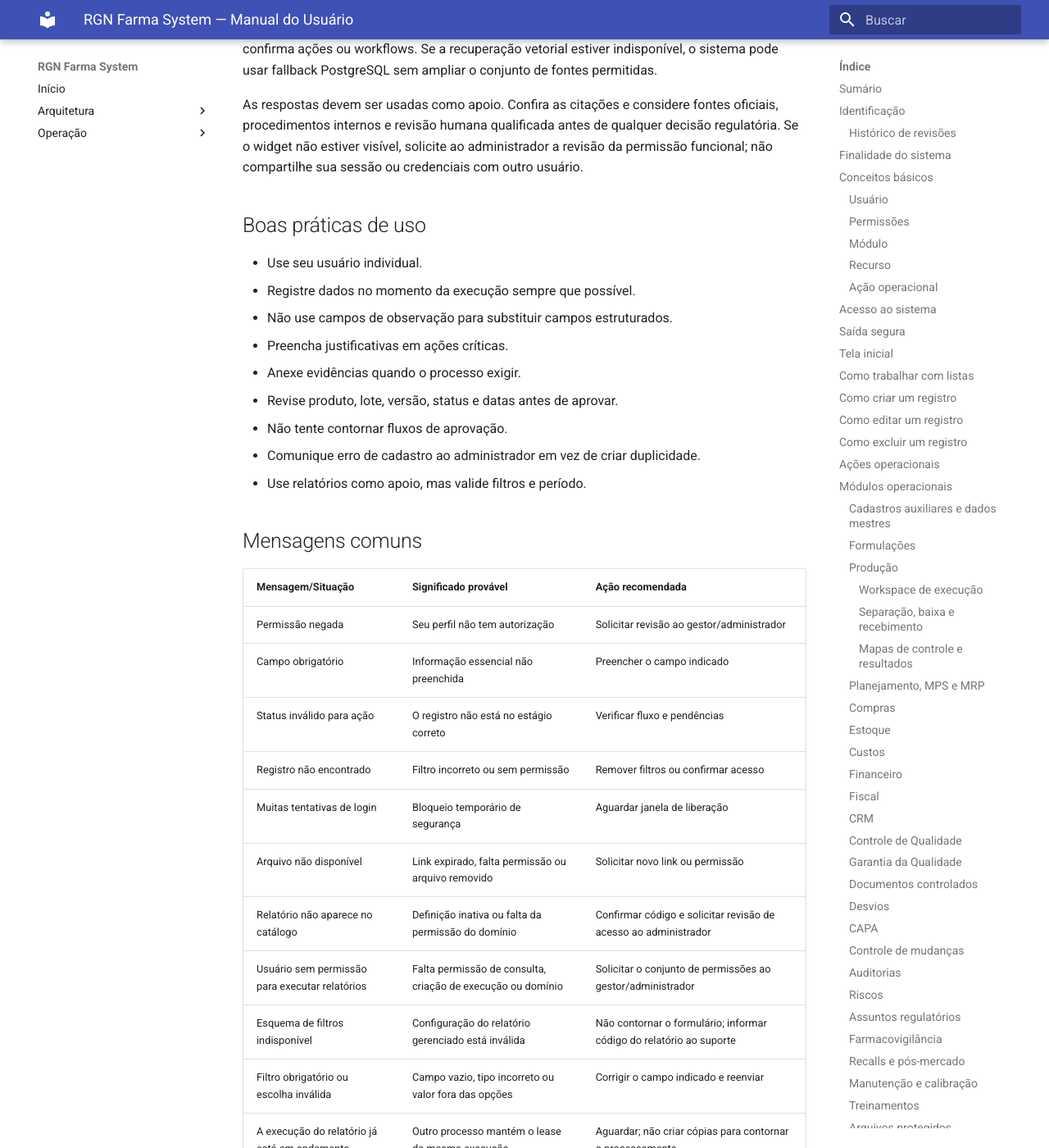
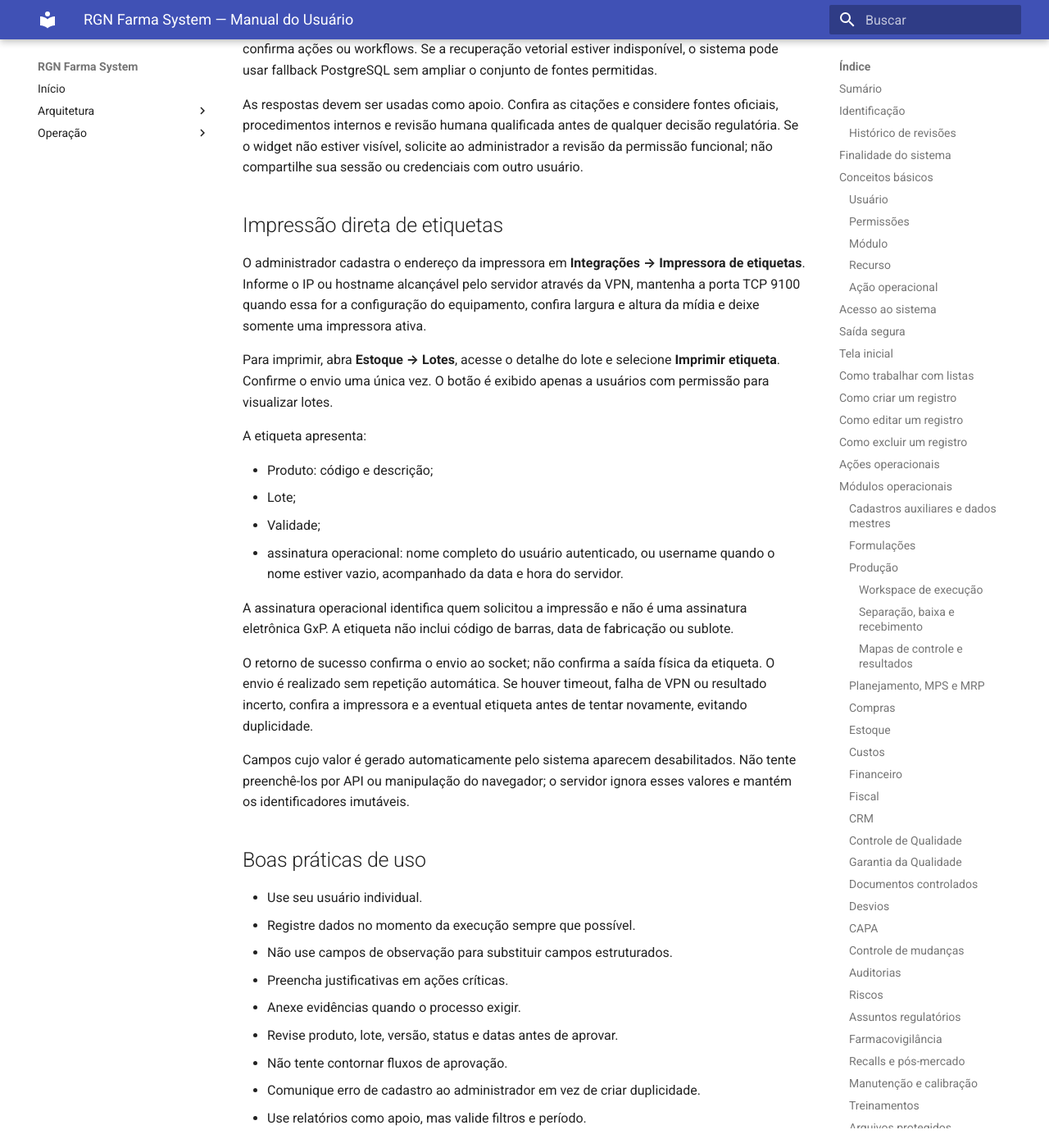
Before and after one commit to RuiGN/rgnfamarsystemv2, an MkDocs documentation site: the page built from docs/pdf/manual_usuario.md, in a window 1280 px wide and 1400 px high, scrolled down 22537 px. Shown: the whole window at 82% size. Built offline with MkDocs 1.6.1 and Material for MkDocs 9.7.7, drawn with Linux system fonts in a browser that asks for light colours.

```diff
--- a/docs/pdf/manual_usuario.md
+++ b/docs/pdf/manual_usuario.md
@@ -799,6 +799,39 @@ qualquer decisão regulatória. Se o widget não estiver visível, solicite ao
 administrador a revisão da permissão funcional; não compartilhe sua sessão ou
 credenciais com outro usuário.
 
+## Impressão direta de etiquetas
+
+O administrador cadastra o endereço da impressora em **Integrações →
+Impressora de etiquetas**. Informe o IP ou hostname alcançável pelo servidor
+através da VPN, mantenha a porta TCP 9100 quando essa for a configuração do
+equipamento, confira largura e altura da mídia e deixe somente uma impressora
+ativa.
+
+Para imprimir, abra **Estoque → Lotes**, acesse o detalhe do lote e selecione
+**Imprimir etiqueta**. Confirme o envio uma única vez. O botão é exibido apenas
+a usuários com permissão para visualizar lotes.
+
+A etiqueta apresenta:
+
+- Produto: código e descrição;
+- Lote;
+- Validade;
+- assinatura operacional: nome completo do usuário autenticado, ou username
+  quando o nome estiver vazio, acompanhado da data e hora do servidor.
+
+A assinatura operacional identifica quem solicitou a impressão e não é uma
+assinatura eletrônica GxP. A etiqueta não inclui código de barras, data de
+fabricação ou sublote.
+
+O retorno de sucesso confirma o envio ao socket; não confirma a saída física
+da etiqueta. O envio é realizado sem repetição automática. Se houver timeout,
+falha de VPN ou resultado incerto, confira a impressora e a eventual etiqueta
+antes de tentar novamente, evitando duplicidade.
+
+Campos cujo valor é gerado automaticamente pelo sistema aparecem
+desabilitados. Não tente preenchê-los por API ou manipulação do navegador; o
+servidor ignora esses valores e mantém os identificadores imutáveis.
+
 ## Boas práticas de uso
 
 - Use seu usuário individual.
--- a/docs/validation/evidence-catalog.yml
+++ b/docs/validation/evidence-catalog.yml
@@ -50,9 +50,9 @@ evidence:
     title: Validação das relações 1-N prioritárias
     owner: engineering
     reviewed_by: automated-quality-gate
-    captured_at: '2026-07-28T00:00:00Z'
+    captured_at: '2026-08-26T00:00:00Z'
     status: approved
-    sha256: 'afb850a9a90f1b5cf3bee21c8dd40d0a6dc2115164938d53f65ff879fe0a5aa4'
+    sha256: '8c5cb4ed9abd04686833a8d9d17c57b96e4e3076ba0b28dbf8e932d5ba22939c'
     artifact: tests/test_formula_inline_components_ui.py
   - id: EV-SI-006
     requirement: SI-006
```
Also changed, not shown: README.md (+10 -0 lines), docs/architecture/integrations.md (+24 -0 lines), docs/architecture/inventory.md (+20 -0 lines), docs/validation/direct-label-printing-acceptance.md (added, +89 -0 lines), 11 other files.
